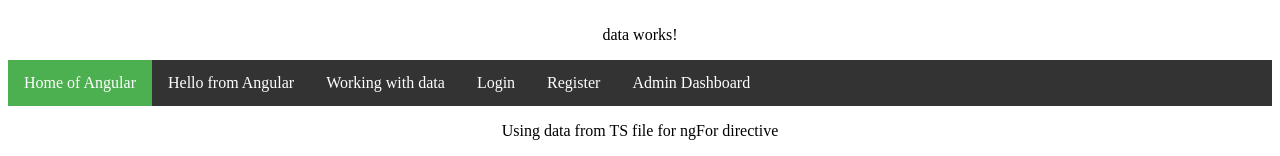
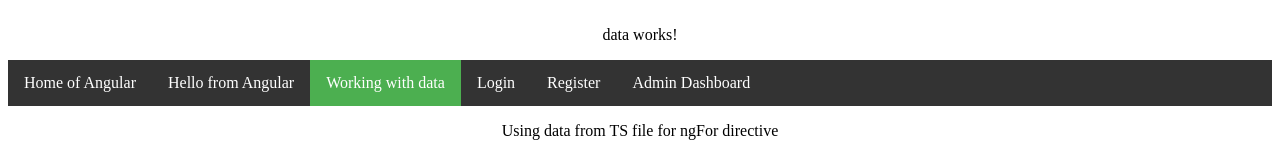
Before and after one commit to TopGITsan/learnAngular, an Angular app: page /data in a window 1280 px wide. Shown: the part 174-330 px from the top of the page. Built offline with nearby package versions, Linux system fonts and the light colour scheme; no server answers.

Commit message:
add classes to active buttons

```diff
--- a/src/app/data/data.component.html
+++ b/src/app/data/data.component.html
@@ -4,13 +4,13 @@
 
 <ul class="nav">
   <li>
-    <a class="active" routerLink="/">Home of Angular</a>
+    <a routerLink="/">Home of Angular</a>
   </li>
   <li>
     <a routerLink="/hello">Hello from Angular</a>
   </li>
   <li>
-    <a routerLink="/data">Working with data</a>
+    <a class="active" routerLink="/data">Working with data</a>
   </li>
   <li>
     <a routerLink="/login">Login</a>
--- a/src/app/hello/hello.component.html
+++ b/src/app/hello/hello.component.html
@@ -4,10 +4,10 @@
 
 <ul class="nav">
   <li>
-    <a class="active" routerLink="/">Home of Angular</a>
+    <a routerLink="/">Home of Angular</a>
   </li>
   <li>
-    <a routerLink="/hello">Hello from Angular</a>
+    <a class="active" routerLink="/hello">Hello from Angular</a>
   </li>
   <li>
     <a routerLink="/data">Working with data</a>
```
